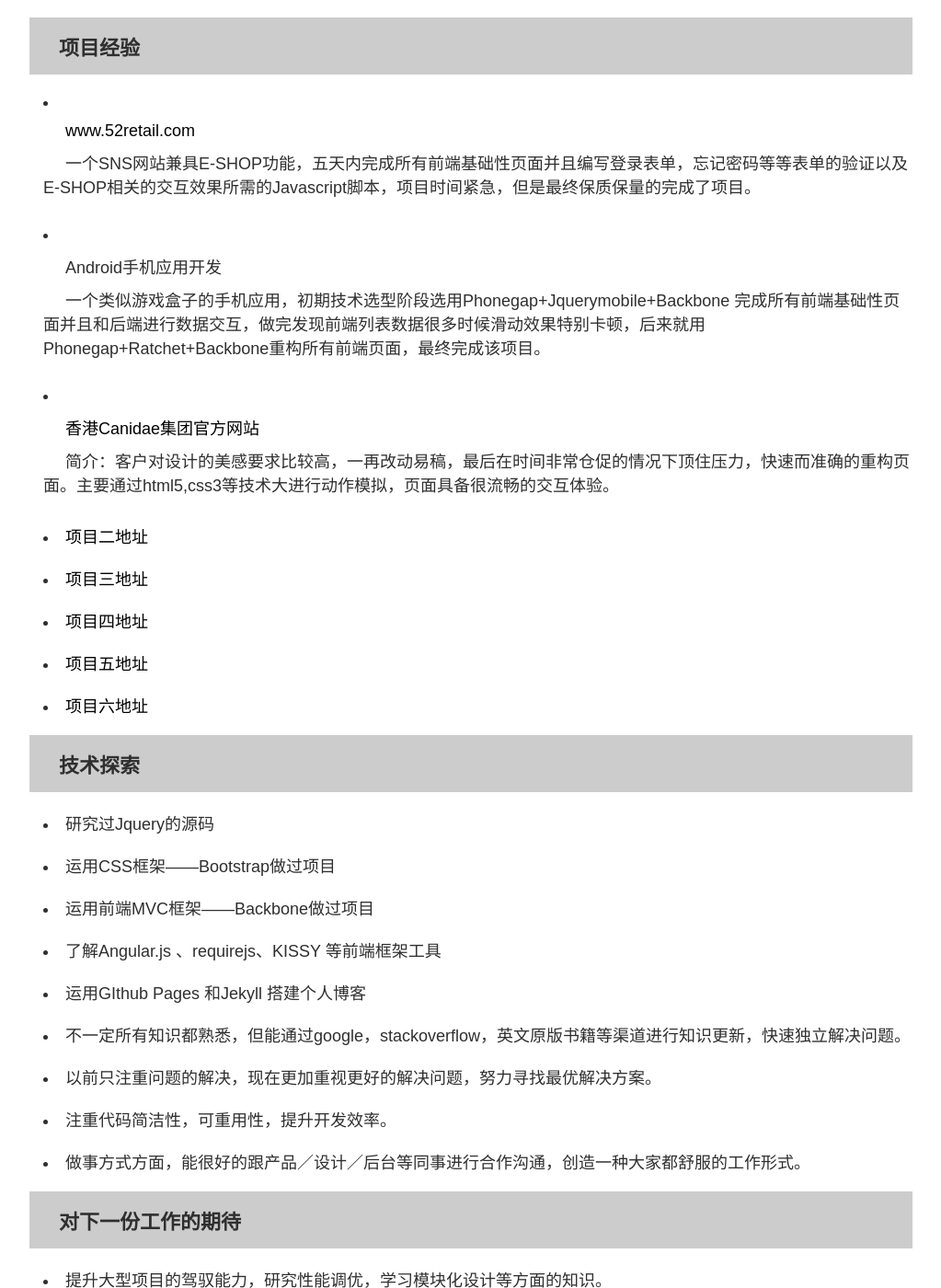
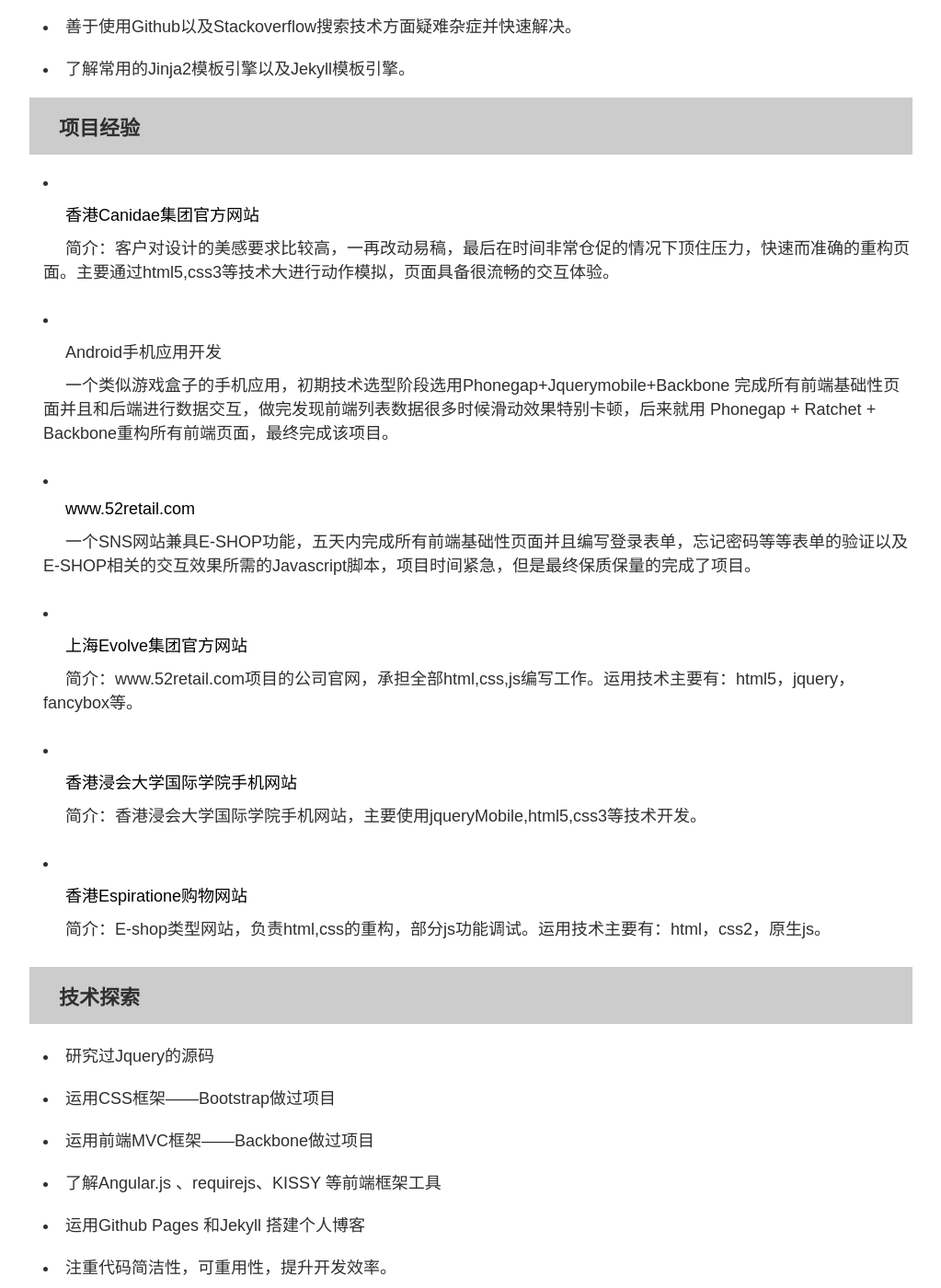
Before and after one commit to yubiaobin/yubiaobin.github.io, a Jekyll site: the page resume.html, which Jekyll copies as it is, in a window 1280 px wide and 1400 px high, scrolled down 1914 px. Shown: the whole window at 92% size, without its empty margins (128-1151 px from the left). Built offline with Jekyll 4.4.1, drawn with Linux system fonts in a browser that asks for light colours; some of the changed text lies outside the part shown.

Commit message:
modified resume pages

```diff
--- a/resume.html
+++ b/resume.html
@@ -137,16 +138,13 @@
 		        <h2>做重构，设计出身，像素级还原</h2>
 		        <ul>
 		        	<li>熟练使用PhotoShop切图，像素级重构。</li>
-		            <li>熟练掌握html/css/js等前端知识，能写出语义合理，兼容性良好的网站结构</li>
-		            <li>熟练使用jQuery，Zepto等库或框架</li>
-		           <!--  <li>
-		                <p>熟悉php，mysql等技术，能独立建站。</p>
-		                <p class="itemIntro">作品有: <a href="http://starofwords.com/" target="_blank">http://starofwords.com/</a>，<a href="http://www.f2estar.com/" target="_blank">http://www.f2estar.com/</a>等</p>
-		            </li> -->
+		        	<li>了解业界最新的扁平化设计趋势，响应式设计</li>
 		        </ul>
 		        <h2>写代码，逻辑清晰，代码精简</h2>
 		        	<ul>
 		        		<li>熟练掌握<strong>HTML</strong>以及ECMA5的规范以及HTML5新标签及CSS3样式及动画。</li>
+		        		<li>熟练使用jQuery，Zepto等库或框架</li>
+		            	<li>熟练掌握html/css/js等前端知识，能写出语义合理，兼容性良好的网站结构</li>
 		        		<li>熟练掌握CSS盒模型布局技术，编写代码命名规范、工整、符合WEB语义化。</li>
 		        		<li>熟悉前端MVC框架例如Backbone以及AngularJS，并且运用Backbone实际构建过手机应用项目。</li>
 		        		<li>了解WEB开发中HTTP协议，以及熟悉运用Ajax通过JSON数据接口与后台进行数据交互，与后端工程师共同无障碍。</li>
@@ -165,56 +163,41 @@
 		        <p class="title">项目经验</p>
 		        <ul>
 		        	<li>
-		        		<p><a target="_blank" href="http://www.52retail.com">www.52retail.com</a></p>
-		        		<p class="itemIntro">一个SNS网站兼具E-SHOP功能，五天内完成所有前端基础性页面并且编写登录表单，忘记密码等等表单的验证以及E-SHOP相关的交互效果所需的Javascript脚本，项目时间紧急，但是最终保质保量的完成了项目。</p>
-		        	</li>
+		            	<p><a href="http://forester2.vizzhost.com/max_yu/canidae/hk/index.html" target="_blank">香港Canidae集团官方网站</a></p>
+		        		<p class="itemIntro">简介：客户对设计的美感要求比较高，一再改动易稿，最后在时间非常仓促的情况下顶住压力，快速而准确的重构页面。主要通过html5,css3等技术大进行动作模拟，页面具备很流畅的交互体验。</p>
+		            </li>
+
 		        	<li>
 		        		<p>Android手机应用开发</p>
 		        		<p class="itemIntro">
-		        			一个类似游戏盒子的手机应用，初期技术选型阶段选用Phonegap+Jquerymobile+Backbone 完成所有前端基础性页面并且和后端进行数据交互，做完发现前端列表数据很多时候滑动效果特别卡顿，后来就用Phonegap+Ratchet+Backbone重构所有前端页面，最终完成该项目。
+		        			一个类似游戏盒子的手机应用，初期技术选型阶段选用Phonegap+Jquerymobile+Backbone 完成所有前端基础性页面并且和后端进行数据交互，做完发现前端列表数据很多时候滑动效果特别卡顿，后来就用 Phonegap + Ratchet + Backbone重构所有前端页面，最终完成该项目。
 		        		</p>
 		        	</li>
 		            <!-- <li>
 		                <p><a target="_blank" href="http://3g.163.com/ntes/special/00340BF8/hdlb.html">网易新闻客户端活动广场</a></p>
 		                <p class="itemIntro">简介：一个网易新闻客户端native app的内嵌wap页，使用hybrid开发形式，提供一个活动入口页面。主要使用Zepto,html5,css3等技术开发。</p>
 		            </li>
-		            <li>
-		                <p><a target="_blank" href="http://c.3g.163.com/nc/qa/tenIndex.html">新闻大作战</a></p>
-		                <p class="itemIntro">简介：网易新闻客户端的售卖项目。通过网易的互动系统录入题目，前端jsonp调取题目数据渲染，用户答题以后，互动系统则返回一个答题id自动该用户答题分数，前端再将用户信息和分数同时提交至后台，让用户获取金币。形式新颖，可玩性也很较强，最高一天有10万次的答题数量。</p>
-		            </li>
-		            <li>
-		                <p><a target="_blank" href="http://c.3g.163.com/nc/qa/costa/index.html">costa咖啡项目</a></p>
-		                <p class="itemIntro">简介：新闻客户端跟costa咖啡合作的项目，通过wap页模拟泡制咖啡以传递costa咖啡品牌形象。主要通过html5,css3等技术大进行动作模拟，活动有自己的创新性和独特价值。</p>
-		            </li>
-		            <li>
-		                <p><a target="_blank" href="http://lady.163.com/special/ugcvideo/">视频精选项目</a></p>
-		                <p>简介：一个移动wap页，可以拍摄视频，主要通过input:file的形式上传视频，活动中还使用到postMessage技术解决跨域问题。</p>
-		            </li>
-		            <li>
-		                <p><a target="_blank" href="http://tie.163.com/gt/special/xqianggame/">小强历险记</a></p>
-		                <p>简介：跟网易跟贴结合的一个pc项目，主要使用jQuery构建。</p>
-		            </li>
+
 		            <li>
 		                <p>pad版支付宝</p>
 		                <p>简介：主要承担html和css编写工作，参与部分开发联调。运用技术主要有：html5，css3，原生js和jQuery。</p>
+		            </li> -->
+		            <li>
+		        		<p><a target="_blank" href="http://www.52retail.com">www.52retail.com</a></p>
+		        		<p class="itemIntro">一个SNS网站兼具E-SHOP功能，五天内完成所有前端基础性页面并且编写登录表单，忘记密码等等表单的验证以及E-SHOP相关的交互效果所需的Javascript脚本，项目时间紧急，但是最终保质保量的完成了项目。</p>
+		        	</li>
+		            <li>
+		            	<p><a href="http://forester2.vizzhost.com/evolve/catalog/index.php" target="_blank">上海Evolve集团官方网站</a></p>
+		        		<p class="itemIntro">简介：www.52retail.com项目的公司官网，承担全部html,css,js编写工作。运用技术主要有：html5，jquery，fancybox等。</p>
 		            </li>
 		            <li>
-		                <p>支付宝无线首页改版</p>
-		                <p>简介：负责html,css的重构，部分js功能调试。运用技术主要有：html，css2，原生js。</p>
+		            	<p><a href="http://forester3.vizzhost.com/max_yu/bucie_mobile/index.html" target="_blank">香港浸会大学国际学院手机网站</a></p>
+		        		<p class="itemIntro">简介：香港浸会大学国际学院手机网站，主要使用jqueryMobile,html5,css3等技术开发。</p>
 		            </li>
 		            <li>
-		                <p>支付宝无线商户签约平台</p>
-		                <p>简介：承担全部html,css,js编写工作。运用技术主要有：html，css2，原生js，支付宝js框架arale。</p>
-		            </li> -->
-		            <li>
-		            	<p><a target="_blank" href="http://forester2.vizzhost.com/max_yu/canidae/hk/index.html">香港Canidae集团官方网站</a></p>
-		        		<p class="itemIntro">简介：客户对设计的美感要求比较高，一再改动易稿，最后在时间非常仓促的情况下顶住压力，快速而准确的重构页面。主要通过html5,css3等技术大进行动作模拟，页面具备很流畅的交互体验。</p>
+		            	<p><a href="http://forester2.vizzhost.com/dreamventions/html20131018/index.php" target="_blank">香港Espiratione购物网站</a></p>
+		        		<p class="itemIntro">简介：E-shop类型网站，负责html,css的重构，部分js功能调试。运用技术主要有：html，css2，原生js。</p>
 		            </li>
-		            <li><a href="http://forester2.vizzhost.com/evolve/catalog/index.php">项目二地址</a></li>
-		            <li><a href="http://www.52retail.com/">项目三地址</a></li>
-		            <li><a href="http://forester3.vizzhost.com/max_yu/bucie_mobile/index.html">项目四地址</a></li>
-		            <li><a href="http://forester2.vizzhost.com/dreamventions/html20131018/index.php ">项目五地址</a></li>
-		            <li><a href="http://forester2.vizzhost.com/max_yu/dms/index.html">项目六地址</a></li>
 		        </ul>
 		    </div>
 
@@ -225,11 +208,11 @@
 		            <li>运用CSS框架——Bootstrap做过项目</li>
 		            <li>运用前端MVC框架——Backbone做过项目</li>
 		            <li>了解Angular.js 、requirejs、KISSY 等前端框架工具</li>
-		            <li>运用GIthub Pages 和Jekyll 搭建个人博客</li>
-		            <li>不一定所有知识都熟悉，但能通过google，stackoverflow，英文原版书籍等渠道进行知识更新，快速独立解决问题。</li>
+		            <li>运用Github Pages 和Jekyll 搭建个人博客</li>
+		            <li>注重代码简洁性，可重用性，提升开发效率。</li>
 		            <li>以前只注重问题的解决，现在更加重视更好的解决问题，努力寻找最优解决方案。</li>
-		            <li>注重代码简洁性，可重用性，提升开发效率。</li>
-		            <li>做事方式方面，能很好的跟产品／设计／后台等同事进行合作沟通，创造一种大家都舒服的工作形式。</li>
+		            <li>不一定所有知识都熟悉，但能通过google，stackoverflow，等渠道进行知识更新，快速独立解决问题。</li>
+		            <li>团队沟通协作方面，能很好的跟产品／设计／后台等同事进行合作沟通，创造一种大家都舒服的工作形式。</li>
 		        </ul>
 		    </div>
 
@@ -237,9 +220,8 @@
 		        <p class="title">对下一份工作的期待</p>
 		        <ul>
 		            <li>提升大型项目的驾驭能力，研究性能调优，学习模块化设计等方面的知识。</li>
-		            <li>以前只注重问题的解决，现在更加重视更好的解决问题，努力寻找最优解决方案。</li>
-		            <li>更好的把握用户需求，让技术真正服务于产品。</li>
-		            <li>希望新工作有一定成长空间，技术上有足够挑战性，服务的产品有独特价值。</li>
+		            <li>更好的把握用户需求，让技术真正服务于产品，能够做出优秀的产品。</li>
+		            <li>希望新工作有成长空间，技术上有挑战性，技术氛围够Geek，团队够Nice，代码跑在千万用户面前的成就感。</li>
 		            <li>最后，希望我们有机会成为同事。</li>
 		        </ul>
 		    </div>
```
Also changed, not shown: other parts of resume.html (+2 -1 lines).
